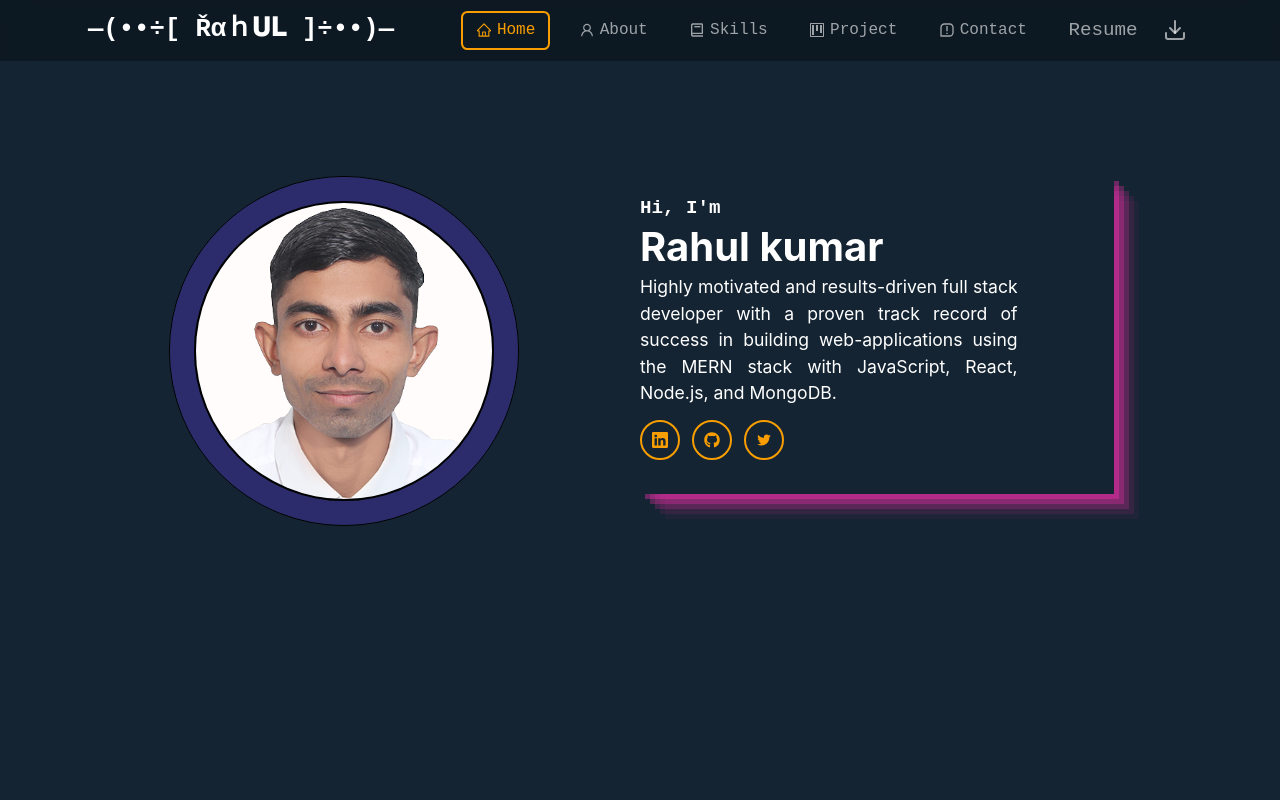
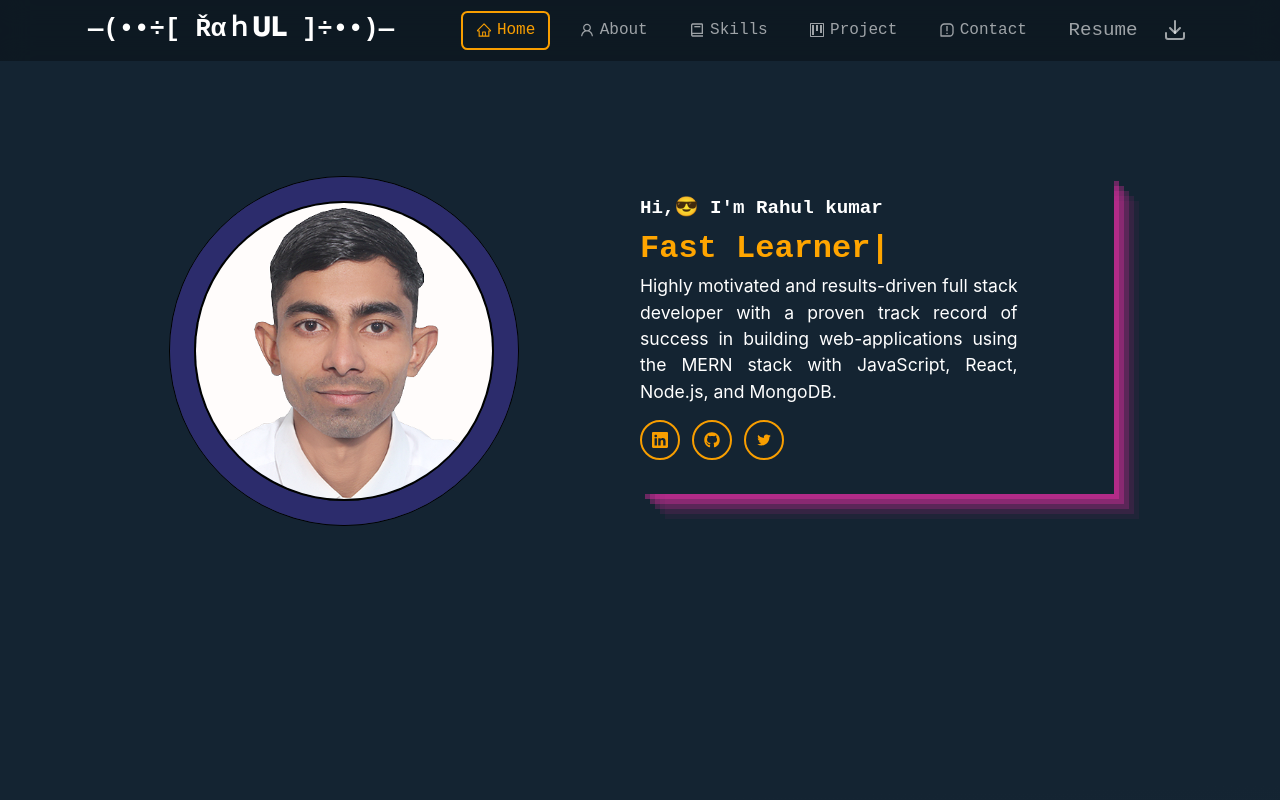
Before and after one commit to rahulkr-dev/rahulkr-dev.github.io, a React (Create React App) app: page / in a window 1280 px wide. Shown: the top 800 px of the page. Built offline with nearby package versions, Linux system fonts and the light colour scheme.

Commit message:
ADD react typed package and work on it

```diff
--- a/package.json
+++ b/package.json
@@ -18,6 +18,7 @@
     "react-icons": "^4.4.0",
     "react-scripts": "5.0.1",
     "react-tooltip": "^4.5.0",
+    "react-typed": "^1.2.0",
     "swiper": "^8.4.4",
     "web-vitals": "^2.1.4"
   },
--- a/src/Components/header/Header.jsx
+++ b/src/Components/header/Header.jsx
@@ -1,11 +1,14 @@
 import React from 'react'
-import CTA from "./CVA"
-// import ME from "../../assects/rahulFace3.png"
+import Typed from "react-typed"
 import ME from "../../assects/square_img.png"
+
+// Chakra Components
 import { Box, Center, Flex, Grid, Heading, Image, SimpleGrid, Text } from '@chakra-ui/react'
+// Icons
 import { RiTwitterFill } from "react-icons/ri"
 import { BsLinkedin } from "react-icons/bs"
 import { FaGithub } from "react-icons/fa"
+
 import Hamburger from "../desktop/DrawerForSmallerScreen"
 import { style } from '../../utils/styles'
 const Header = () => {
@@ -18,8 +21,8 @@ const Header = () => {
       <Hamburger />
       <Box >
 
-        <Grid mt={["2rem","2rem","4rem","5rem"]}  templateColumns={["repeat(1,1fr)", "repeat(1,1fr)", "repeat(2,1fr)", "repeat(2,1fr)"]} >
-          <Box m="auto" mt={{lg:"3rem"}}>
+        <Grid mt={["2rem", "2rem", "4rem", "5rem"]} templateColumns={["repeat(1,1fr)", "repeat(1,1fr)", "repeat(2,1fr)", "repeat(2,1fr)"]} >
+          <Box m="auto" mt={{ lg: "3rem" }}>
             <Center
               borderRadius={"full"}
               w="max-content"
@@ -45,10 +48,12 @@ const Header = () => {
             {/* <CTA /> */}
           </Box>
 
-          <Grid m={["3rem 0 2rem 0"]} justifyContent="center" alignItems="center" color="#fff" boxShadow={style.boxShadowRight} w={{lg:"80%"}} p={{lg:"0 2rem 2rem 0"}} >
+          <Grid m={["3rem 0 2rem 0"]} justifyContent="center" alignItems="center" color="#fff" boxShadow={style.boxShadowRight} w={{ lg: "80%" }} p={{ lg: "0 2rem 2rem 0" }} >
             <Box mt={["1rem", "1rem", "1rem"]} textAlign="left" >
-              <Text textAlign={["center", "center", "left","left"]} fontSize="1.2rem" fontWeight="bold" >Hi, I'm</Text>
-              <Heading textAlign={["center", "center", "left","left"]} fontSize="2.5rem" color="white">Rahul kumar</Heading>
+              <Text textAlign={["center", "center", "left", "left"]} fontSize="1.2rem" fontWeight="bold" >Hi,😎 I'm Rahul kumar</Text>
+              <Heading className="typed-content" textAlign={["center", "center", "left", "left"]} color="orange">
+                <Typed strings={["Full-Stack Web-Developer", "Fast Learner","Problem Solver","React Enthusiastic"]} typeSpeed={100} backSpeed={50} loop></Typed>
+              </Heading>
             </Box>
             <Text textAlign={"justify"} fontFamily={"body"} fontSize={"1.1rem"} pr={{ lg: "4rem" }} pb="10px" >
               Highly motivated and results-driven full stack developer with a proven track record of success in building web-applications using the MERN stack with JavaScript, React, Node.js, and MongoDB.
--- a/src/index.css
+++ b/src/index.css
@@ -132,6 +132,9 @@ img {
     color: white;
 }
 
+.typed-content>span>span{
+    font-size: 2rem;
+}
 
 /* ======= media queries for MEDIUM devices */
 
```
Also changed, not shown: 1 other file (tests, documents, lock files or other folders).
